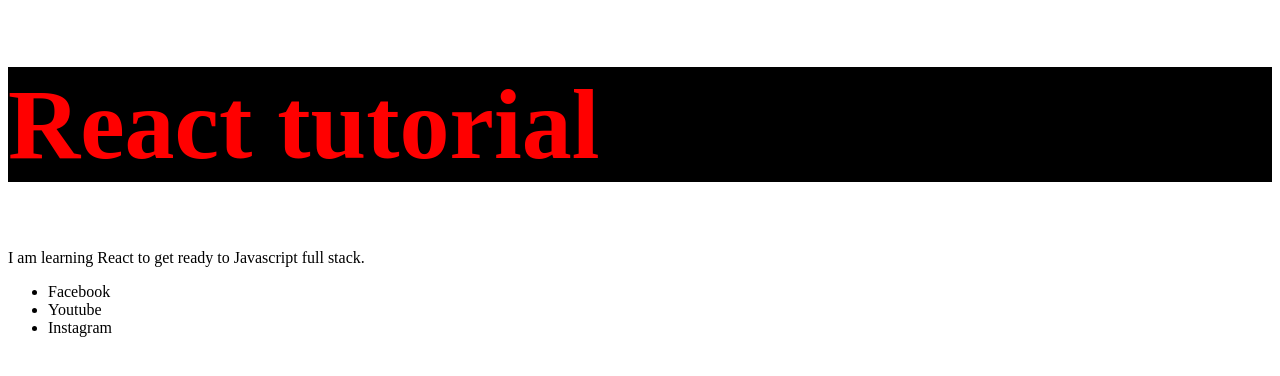
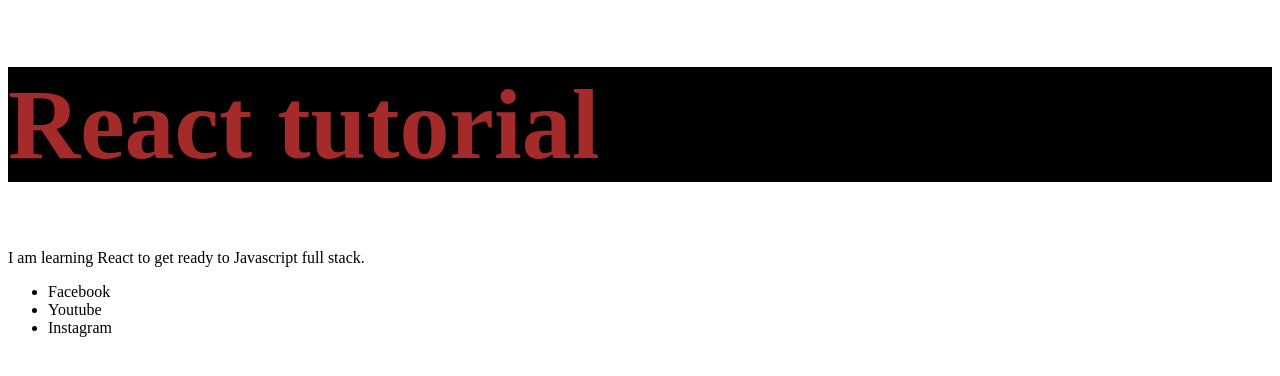
Before and after one commit to mlkia/React, a React (Create React App) app: page / in a window 1280 px wide. Shown: the top 376 px of the page. Built offline with nearby package versions, Linux system fonts and the light colour scheme; the HTML template or start-up script is replaced by a standard one.

Commit message:
How is it work External CSS code in React.

```diff
--- a/src/Components/Header.js
+++ b/src/Components/Header.js
@@ -1,14 +1,9 @@
 import React from 'react';
 
 function malik(){
-    const style = {
-        color: "red",
-        fontSize: "100px",
-        backgroundColor: "black"
-    }
     return(
         <div>
-            <h1 style={style}>React tutorial</h1>
+            <h1>React tutorial</h1>
         </div>
     );
 }
--- a/src/index.js
+++ b/src/index.js
@@ -1,6 +1,7 @@
 import React from 'react';
 import ReactDOM, { render } from 'react-dom';
 import Startsid from './Components/App.js'
+import './style.css'
 
 
 ReactDOM.render(<Startsid />, document.getElementById('root'));
--- /dev/null
+++ b/src/style.css
@@ -0,0 +1,5 @@
+h1 {
+    color: brown;
+    font-size: 100px;
+    background-color: black;
+}
```
